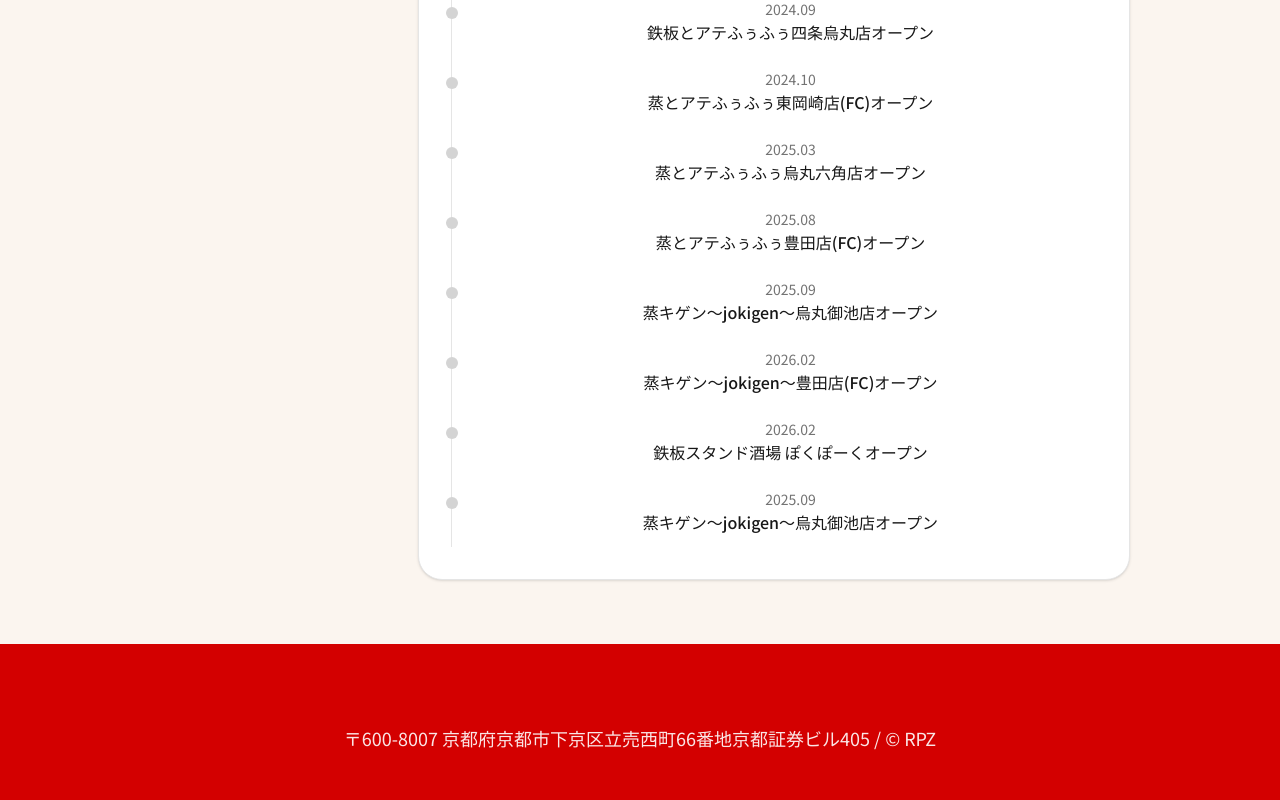
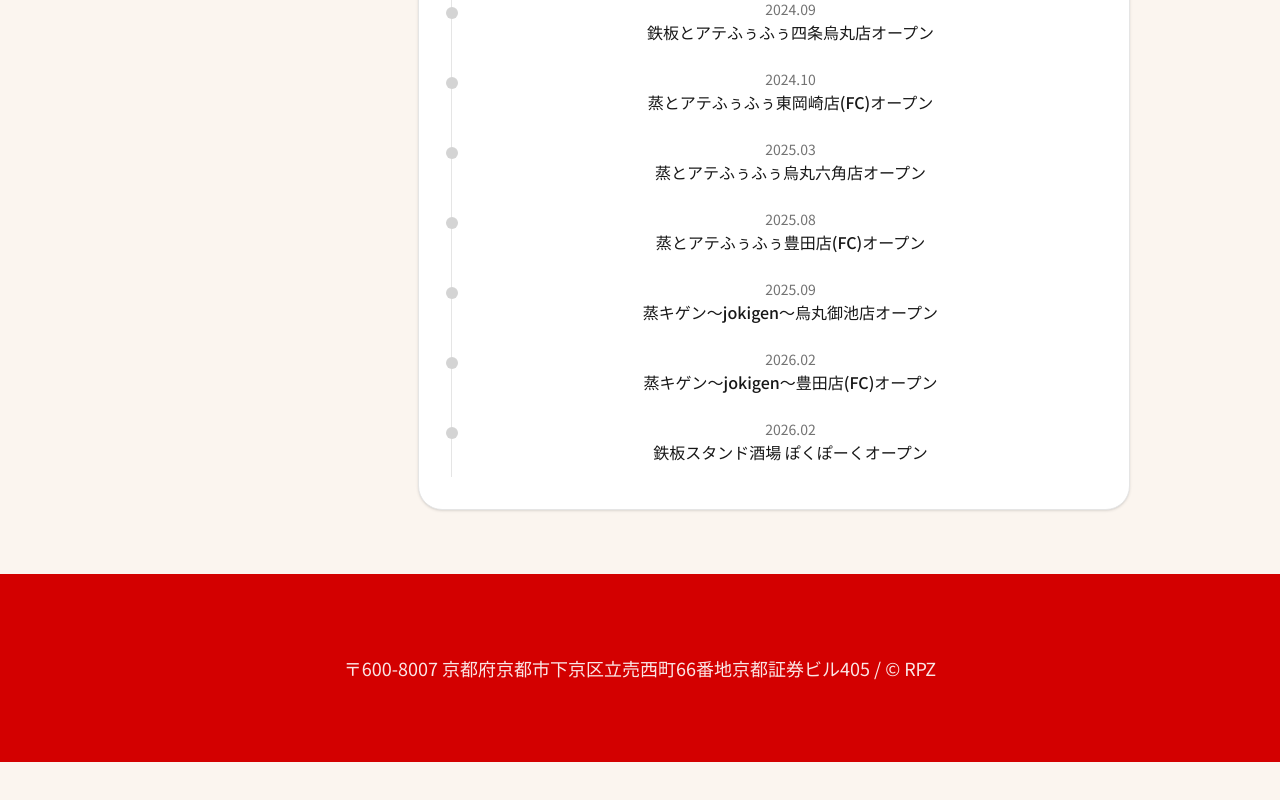
Before and after one commit to rpz-2024/rpzHP, a Next.js app: page /company in a window 1280 px wide. Shown: the part 1049-1849 px from the top of the page. After the commit the page ends 1811 px from the top, so only its background shows below. Built offline with nearby package versions, Linux system fonts and the light colour scheme; no server answers.

Commit message:
change company page

```diff
--- a/src/data/company.ts
+++ b/src/data/company.ts
@@ -28,10 +28,5 @@ export const COMPANY_CONTENT: CompanyContent = {
     { year: "2025", month: "09", text: "蒸キゲン〜jokigen〜烏丸御池店オープン" },
     { year: "2026", month: "02", text: "蒸キゲン〜jokigen〜豊田店(FC)オープン" },
     { year: "2026", month: "02", text: "鉄板スタンド酒場 ぽくぽーくオープン" },
-    {
-      year: "2025",
-      month: "09",
-      text: "蒸キゲン〜jokigen〜烏丸御池店オープン",
-    },
   ],
 };
```
